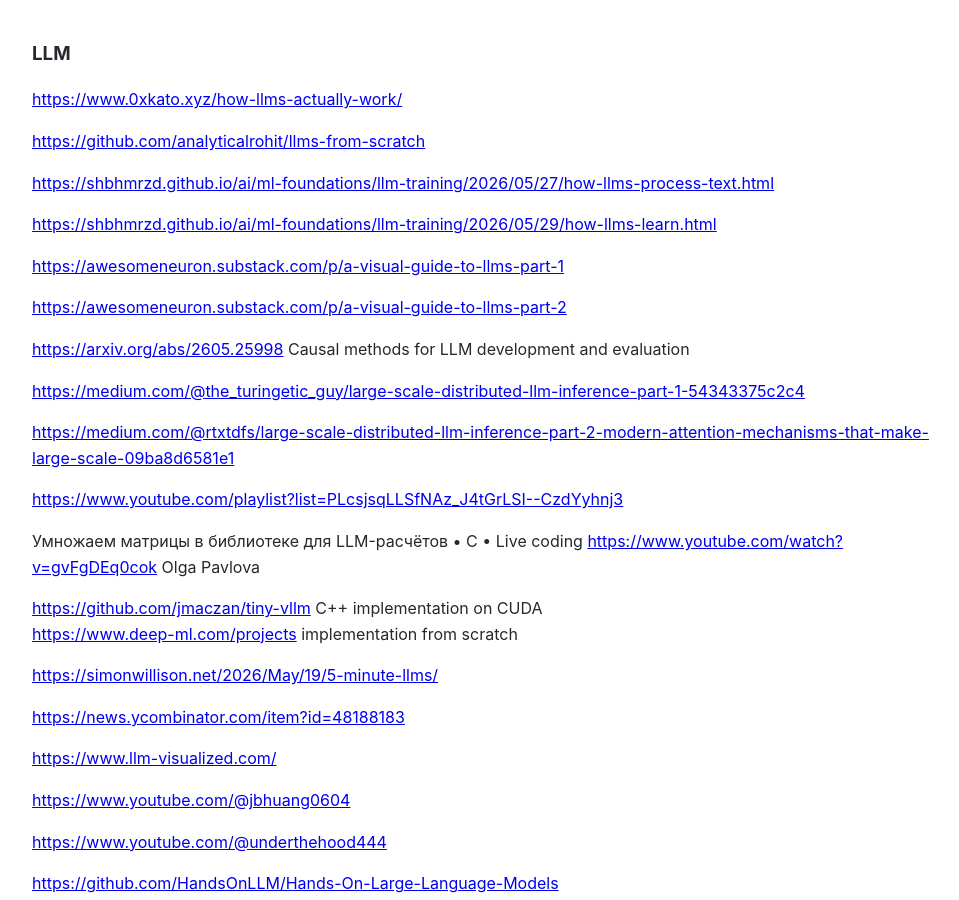
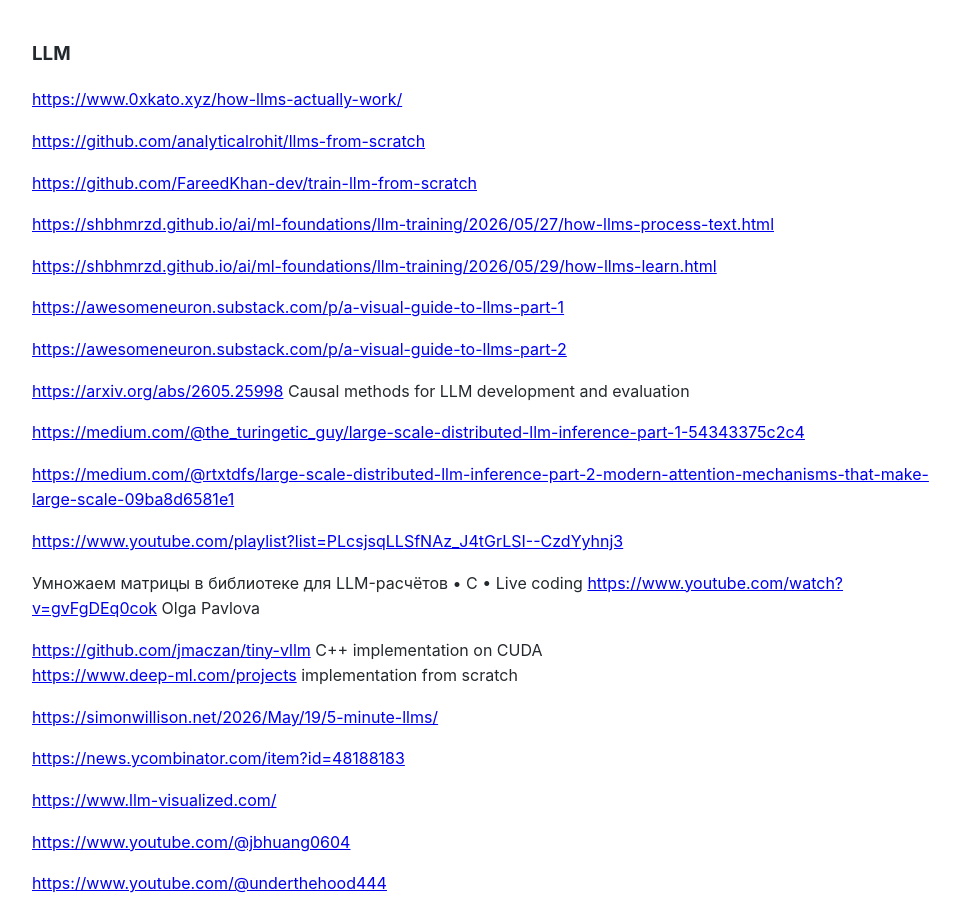
Before and after one commit to Michael-Lubinsky/michael-lubinsky.github.com, a Jekyll site: the page built from ml/llm.md, in a window 1280 px wide and 900 px high. Shown: the whole window, without its empty margins (158-1117 px from the left). Built offline with Jekyll 4.4.1, drawn with Linux system fonts in a browser that asks for light colours; our own code applies the rules of GitHub Pages for plain Markdown files.

Commit message:
Update llm.md

```diff
--- a/ml/llm.md
+++ b/ml/llm.md
@@ -3,6 +3,8 @@
 <https://www.0xkato.xyz/how-llms-actually-work/>
 
 <https://github.com/analyticalrohit/llms-from-scratch>
+
+<https://github.com/FareedKhan-dev/train-llm-from-scratch>
 
 <https://shbhmrzd.github.io/ai/ml-foundations/llm-training/2026/05/27/how-llms-process-text.html>
 
```
